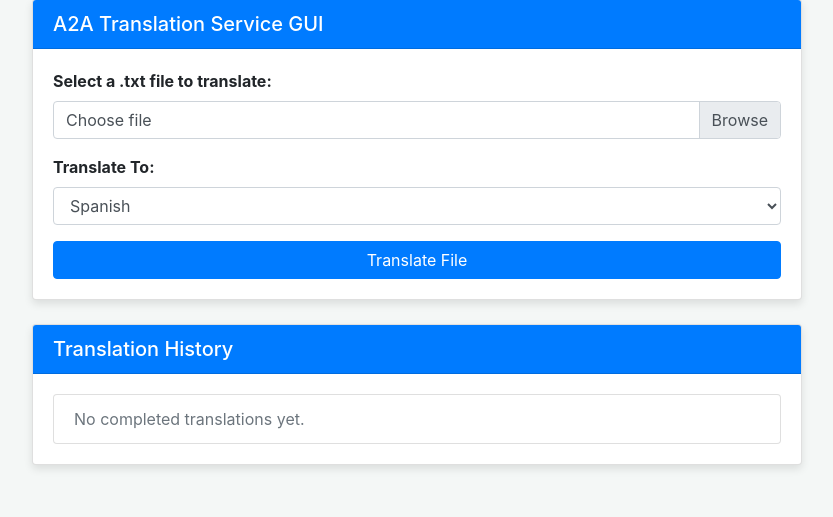
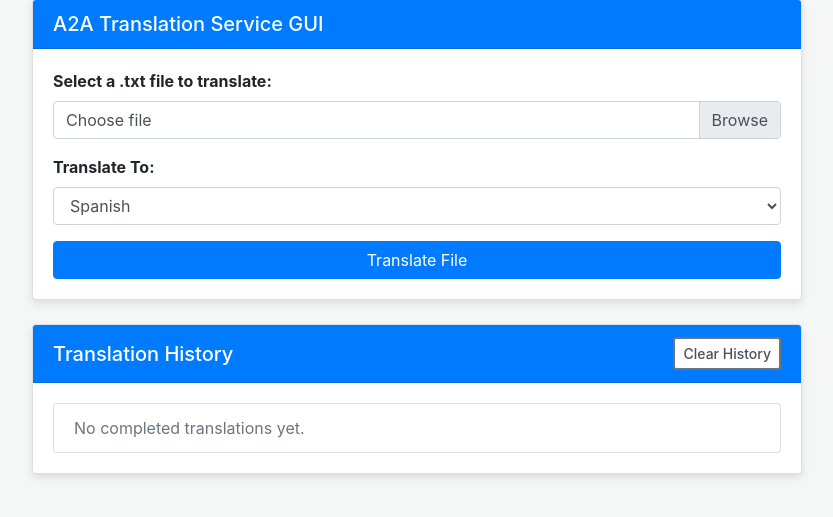
Before and after one commit to passadis/azure-a2a-translation, a Flask app: page / in a window 1280 px wide. Shown: the part 51-568 px from the top of the page, without its empty margins (223-1056 px from the left). Run offline with Flask 3, Linux system fonts and the light colour scheme; some libraries are stand-ins or nearby versions.

Commit message:
Optimized Code for Pure A2A, fixed Translations Bug, Added History Management

```diff
--- a/web-gui/static/css/style.css
+++ b/web-gui/static/css/style.css
@@ -238,7 +238,7 @@ textarea.form-control {
     left: -100%;
     width: 100%;
     height: 100%;
-    background: linear-gradient(90deg, transparent, rgba(255, 255, 255, 0.2), transparent);
+    background: linear-gradient(90deg, transparent, rgba(194, 209, 204, 0.2), transparent);
     animation: loading 1.5s infinite;
 }
 
--- a/web-gui/templates/index.html
+++ b/web-gui/templates/index.html
@@ -22,6 +22,18 @@
             justify-content: center;
             align-items: center;
             z-index: 10;
+        }
+        #clear-history-btn {
+            background-color: #ffffff;
+            border: 2px solid #6c757d;
+            color: #495057;
+            font-weight: 500;
+            transition: all 0.2s ease;
+        }
+        #clear-history-btn:hover {
+            background-color: #e9ecef;
+            border-color: #495057;
+            color: #212529;
         }
     </style>
 </head>
@@ -59,7 +71,10 @@
         </div>
 
         <div class="card mt-4">
-            <h5 class="card-header">Translation History</h5>
+            <div class="card-header d-flex justify-content-between align-items-center">
+                <h5 class="mb-0">Translation History</h5>
+                <button type="button" class="btn btn-sm btn-outline-secondary" id="clear-history-btn">Clear History</button>
+            </div>
             <div class="card-body">
                 <ul class="list-group" id="history-list">
                     <li class="list-group-item text-muted">No completed translations yet.</li>
@@ -111,6 +126,14 @@
                     if (data.status === 'pending') {
                         // The task has been submitted successfully, now start polling
                         const task_id = data.task_id;
+
+                        // Hide loading overlay immediately - this enables true non-blocking UX!
+                        overlay.style.display = 'none';
+
+                        // Reset form to allow immediate new submissions
+                        document.getElementById('translate-form').reset();
+                        document.querySelector('.custom-file-label').innerHTML = 'Choose file';
+
                         startPolling(task_id, file.name, targetLanguage);
                     } else {
                         // Handle errors from the backend
@@ -131,7 +154,6 @@
 
         // --- Polling function ---
         async function startPolling(taskId, fileName, targetLanguage) {
-            const overlay = document.getElementById('loading-overlay');
             const historyList = document.getElementById('history-list');
             const listItemId = `task-${taskId}`;
 
@@ -160,7 +182,9 @@
                     const resultItem = document.getElementById(listItemId);
                     resultItem.innerHTML = `<strong>${fileName}</strong> - Translation to <strong>${targetLanguage.toUpperCase()}</strong>:
                         <pre class="mt-2 p-2 bg-light border">${data.artifact_content}</pre>`;
-                    overlay.style.display = 'none';
+
+                    // Limit history to 5 items
+                    limitHistoryItems();
 
                 } else if (data.status === 'error' || data.status === 'failed' || data.status === 'not_found') {
                     // Task failed or was not found, stop polling
@@ -168,10 +192,29 @@
 
                     const resultItem = document.getElementById(listItemId);
                     resultItem.innerHTML = `<strong class="text-danger">${fileName}</strong> - Translation failed: ${data.message || data.error}`;
-                    overlay.style.display = 'none';
+
+                    // Limit history to 5 items
+                    limitHistoryItems();
                 }
             }, pollInterval);
         }
+
+        // Limit history to 5 items
+        function limitHistoryItems() {
+            const historyList = document.getElementById('history-list');
+            const items = historyList.children;
+
+            // Remove excess items (keep max 5, plus the "no translations" placeholder)
+            while (items.length > 6) {
+                historyList.removeChild(items[items.length - 1]);
+            }
+        }
+
+        // Clear history button functionality
+        document.getElementById('clear-history-btn').addEventListener('click', function() {
+            const historyList = document.getElementById('history-list');
+            historyList.innerHTML = '<li class="list-group-item text-muted">No completed translations yet.</li>';
+        });
     </script>
 </body>
 </html>
```
Also changed, not shown: translation_worker_azure.py (+29 -7 lines), README.md, web-gui/static/style.css (deleted), 1 other file.
